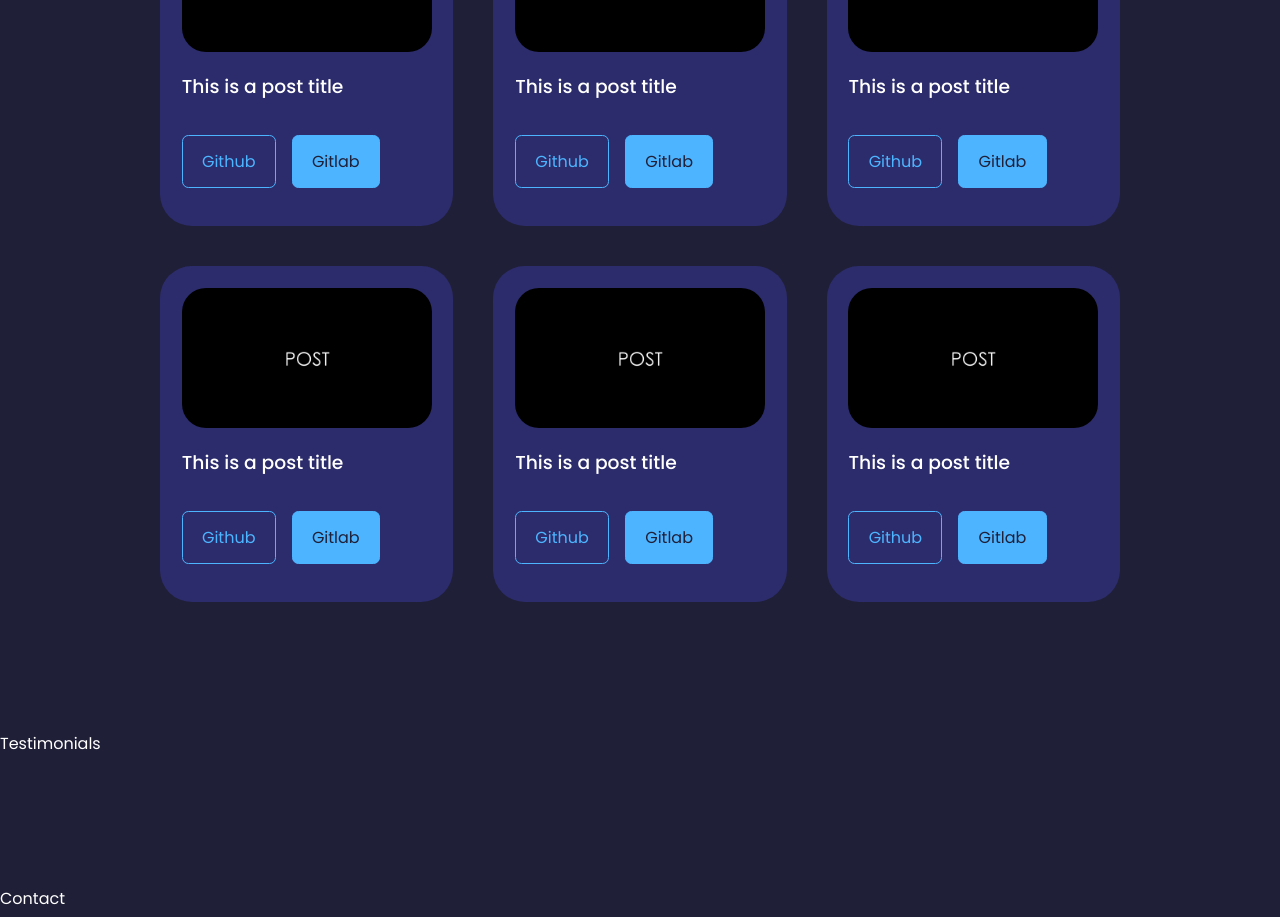
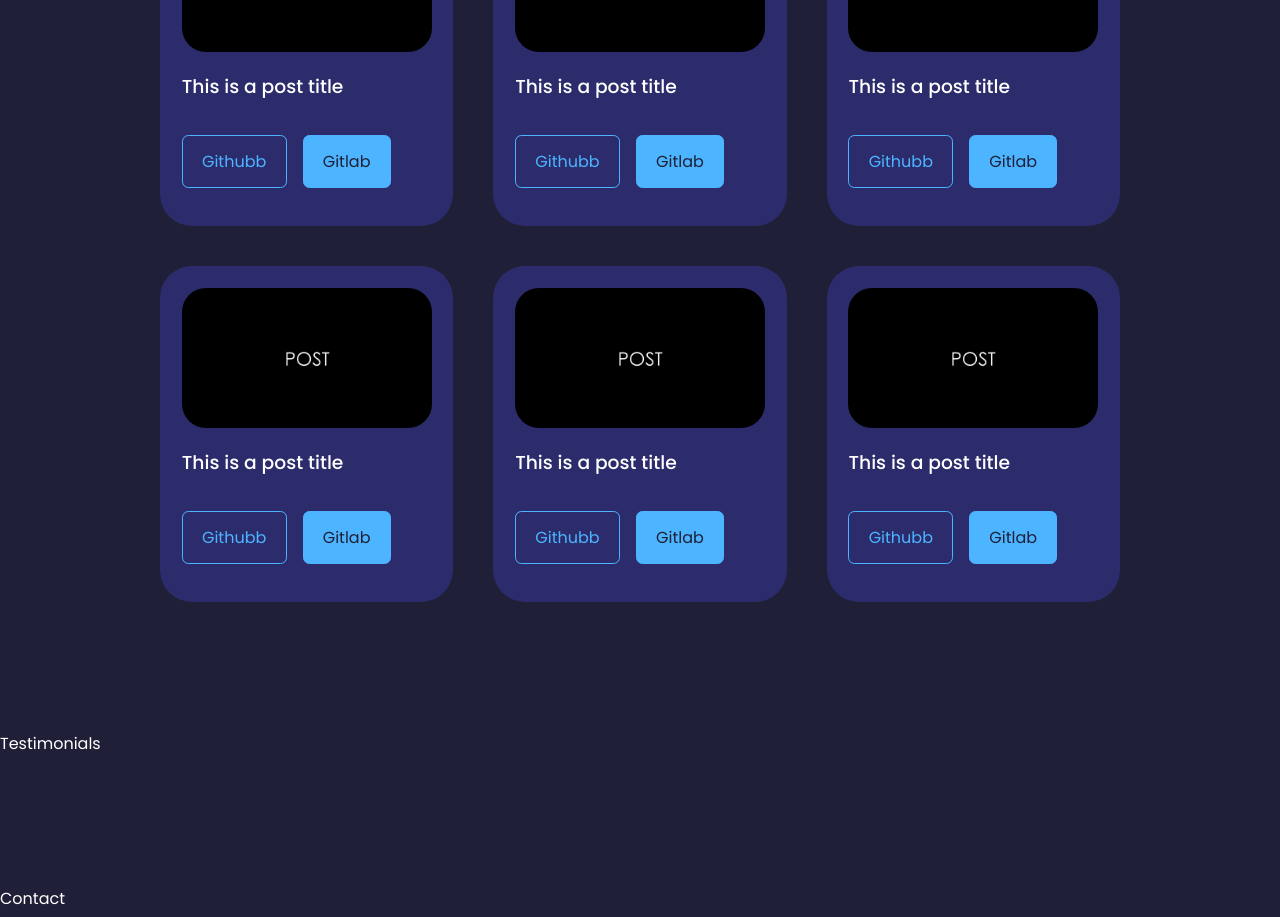
Before and after one commit to Ho3pLi/MyPlace, a React (Create React App) app: page / in a window 1280 px wide. Shown: the part 3020-3937 px from the top of the page. Built offline with nearby package versions, Linux system fonts and the light colour scheme.

Commit message:
The Perfect Commit
I'm watching a video to improve my skills with Git

```diff
--- a/src/components/blog/Blog.jsx
+++ b/src/components/blog/Blog.jsx
@@ -77,7 +77,7 @@ const Blog = () => {
 
               <div className="blog__item-cta">
 
-                <a href={github} className='btn' target='_blank'>Github</a>
+                <a href={github} className='btn' target='_blank'>Githubb</a>
                 <a href={gitlab} className='btn btn-primary' target='_blank'>Gitlab</a>
 
               </div>
```
